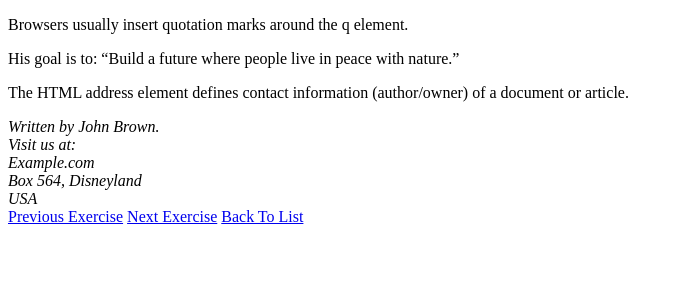
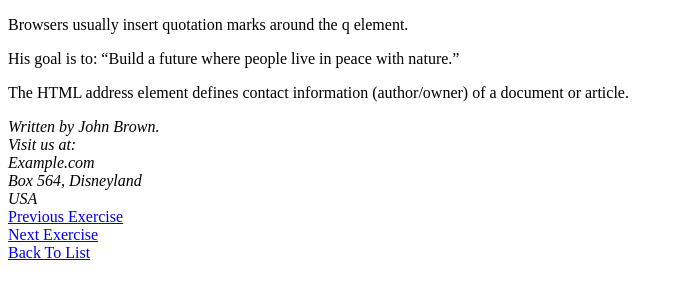
Before and after one commit to matteogristina/matteogristina.github.io, a plain HTML site: page exercises/quotation.html in a window 1280 px wide. Shown: the whole page, without its empty margins (0-683 px from the left). Drawn offline with Linux system fonts and the light colour scheme.

Commit message:
Update quotation.html

```diff
--- a/exercises/quotation.html
+++ b/exercises/quotation.html
@@ -1,6 +1,7 @@
 <!DOCTYPE html>
 <html>
 <body>
+  <title>Quotation</title>
 <p>Browsers usually insert quotation marks around the q element.</p>
 
 <p>His goal is to: <q>Build a future where people live in peace with nature.</q></p>
@@ -12,8 +13,8 @@ Example.com<br>
 Box 564, Disneyland<br>
 USA
 </address>
-<a href="https://matteogristina.github.io/exercises/formatting.html">Previous Exercise</a>
-<a href="https://matteogristina.github.io/exercises/comments.html">Next Exercise</a>
+<a href="https://matteogristina.github.io/exercises/formatting.html">Previous Exercise</a><br>
+<a href="https://matteogristina.github.io/exercises/comments.html">Next Exercise</a><br>
 <a href="https://matteogristina.github.io/exercises/indextwo.html">Back To List</a><br>
 </body>
 </html>
```
